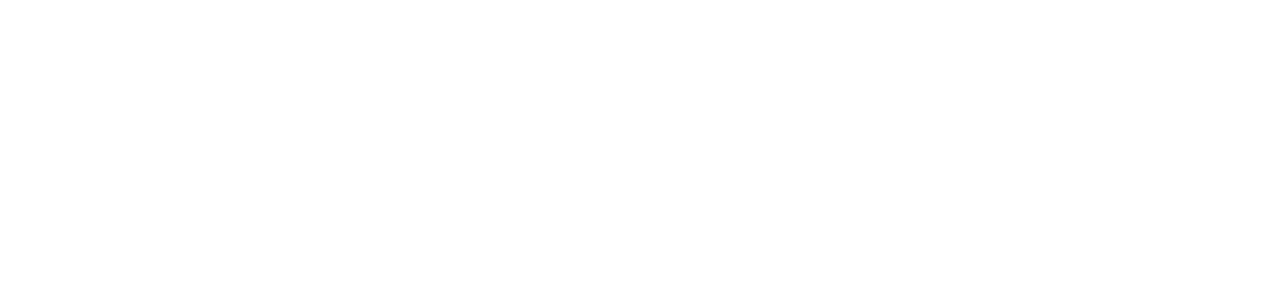
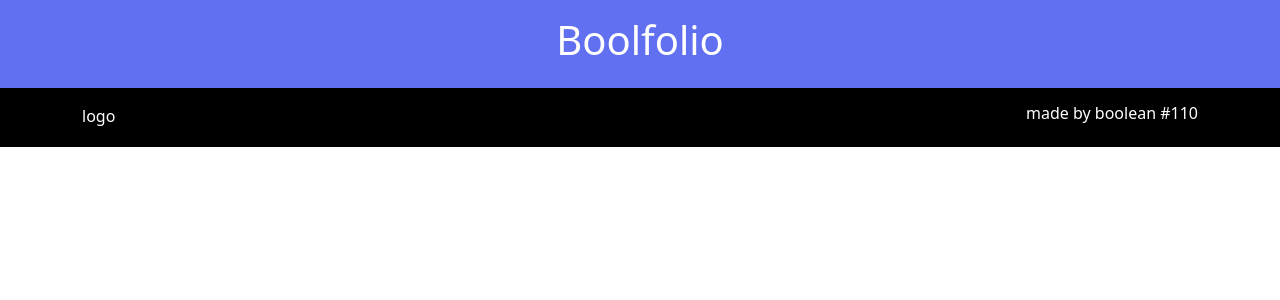
Before and after one commit to FedericoMorrillo/vite-boolfolio, a Vue app: page / in a window 1280 px wide. Shown: the top 300 px of the page. Built offline with nearby package versions, Linux system fonts and the light colour scheme.

Commit message:
feat: creazione componenti

```diff
--- a/src/App.vue
+++ b/src/App.vue
@@ -1,9 +1,29 @@
+<!--js-->
 <script>
+import AppHeader from './components/AppHeader.vue';
+import AppMain from './components/AppMain.vue';
+import AppFooter from './components/AppFooter.vue';
 export default {
   name: 'boolfolio',
-}
+  components: {
+    AppHeader,
+    AppMain,
+    AppFooter,
+
+  },
+
+};
 </script>
+<!--/js-->
 
-<template></template>
+<!--html-->
+<template>
+  <AppHeader />
+  <AppMain />
+  <AppFooter />
+</template>
+<!--/html-->
 
+<!--scss-->
 <style scoped></style>
+<!--/scss-->
--- /dev/null
+++ b/src/components/AppFooter.vue
@@ -0,0 +1,34 @@
+<!--js-->
+<script>
+export default {
+    name: 'Footer',
+}
+</script>
+<!--/js-->
+
+<!--html-->
+<template>
+    <header class="box py-3">
+
+        <div class="container d-flex justify-content-between">
+            <!--logo-->
+            <div class="text-white">logo</div>
+            <!--/logo-->
+
+
+            <h6 class="text-white">made by boolean #110</h6>
+
+        </div>
+
+    </header>
+</template>
+<!--/html-->
+
+<!--scss-->
+<style scoped>
+header {
+    background-color: black;
+
+}
+</style>
+<!--/scss-->
--- /dev/null
+++ b/src/components/AppHeader.vue
@@ -0,0 +1,30 @@
+<!--js-->
+<script>
+export default {
+    name: 'Header',
+}
+</script>
+<!--/js-->
+
+<!--html-->
+<template>
+    <footer>
+        <div class="container d-flex justify-content-center py-3">
+            <!--titolo-->
+            <div>
+                <h1 class="text-white">Boolfolio</h1>
+            </div>
+            <!--/titolo-->
+        </div>
+
+    </footer>
+</template>
+<!--/html-->
+
+<!--scss-->
+<style scoped>
+footer {
+    background-color: rgb(97, 112, 241);
+}
+</style>
+<!--/scss-->
--- /dev/null
+++ b/src/components/AppMain.vue
@@ -0,0 +1,19 @@
+<!--js-->
+<script>
+export default {
+    name: 'Main',
+}
+</script>
+<!--/js-->
+
+<!--html-->
+<template>
+    <div class="container">
+
+    </div>
+</template>
+<!--/html-->
+
+<!--scss-->
+<style scoped></style>
+<!--/scss-->
--- a/src/main.js
+++ b/src/main.js
@@ -1,4 +1,4 @@
 import { createApp } from "vue";
 import App from "./App.vue";
-import "./scss/style.scss";
-createApp(App).mount("#app");
+import "./scss/style.scss"; //importiamo il foglio di stile
+createApp(App).mount("#app"); //montiamo nel div app di index.html
--- a/src/scss/style.scss
+++ b/src/scss/style.scss
@@ -1 +1,11 @@
-@import 'bootstrap/scss/bootstrap';
+@import 'bootstrap/scss/bootstrap'; //importiamo bootstrap
+
+//reset
+
+* {
+    margin: 0;
+    padding: 0;
+    box-sizing: border-box;
+}
+
+//reset
```
